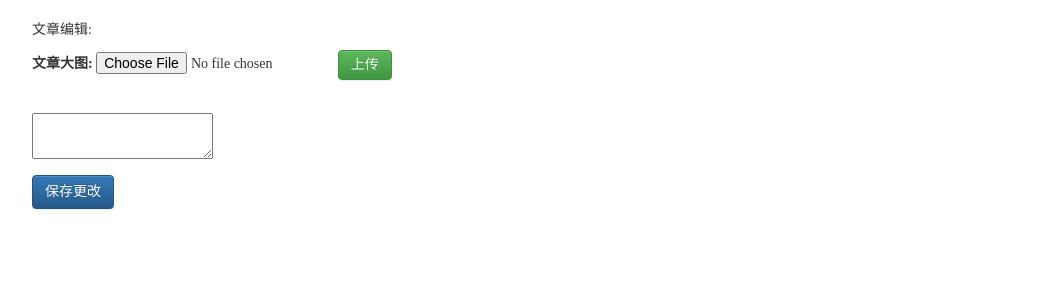
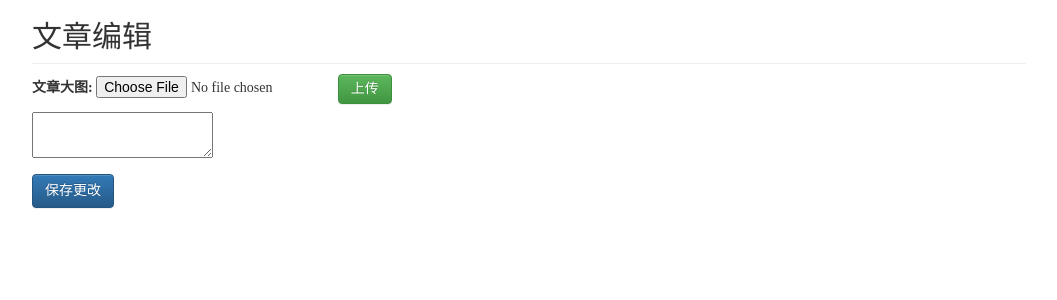
Before and after one commit to bingtaoli/zuiwan-backend, a CodeIgniter app: the page made by zuiwan/views/admin_article_edit.php in a window 1280 px wide. Shown: the part 64-364 px from the top of the page, without its empty margins (111-1168 px from the left). Run offline with CodeIgniter, Linux system fonts and the light colour scheme; some libraries are stand-ins or nearby versions.

Commit message:
change style of edit page

```diff
--- a/zuiwan/views/admin_article_edit.php
+++ b/zuiwan/views/admin_article_edit.php
@@ -9,8 +9,14 @@
 <!doctype html>
 <html>
 <?php $this->load->view('common/admin_header') ?>
-<div class="container" style="margin-top: 20px;">
-    <p>文章编辑:</p>
+<style>
+    .my-header {
+        margin: 10px 0 10px;
+        border-bottom: 1px solid #eee;
+    }
+</style>
+<div class="container">
+    <div class="my-header"><h2>文章编辑</h2></div>
     <div class="content">
         <div class="alert alert-warning alert-dismissible" role="alert" style="display: none;">
             <button type="button" class="close" data-dismiss="alert" aria-label="Close"><span aria-hidden="true">&times;</span></button>
@@ -27,7 +33,10 @@
             <input name="article_img" type="file" style="display: inline-block;">
             <button type="button" class="upload-file-btn btn btn-success">上传</button>
             <div style="margin-top: 5px; margin-bottom: 8px;">
-                <img style="width: 400px;" src="<?php if(isset($article['article_img'])) echo $article['article_img']; ?>">
+                <img <?php if(!isset($article['article_img']) || $article['article_img'] == '') echo "style=\"display: none;\""; ?>
+                     style="width: 400px;"
+                     src="<?php if(isset($article['article_img'])) echo $article['article_img']; ?>"
+                >
             </div>
         </div>
         <textarea name="article_content" id="rich-editor"><?php if(isset($article)) {echo $article['article_content'];}?></textarea>
```
